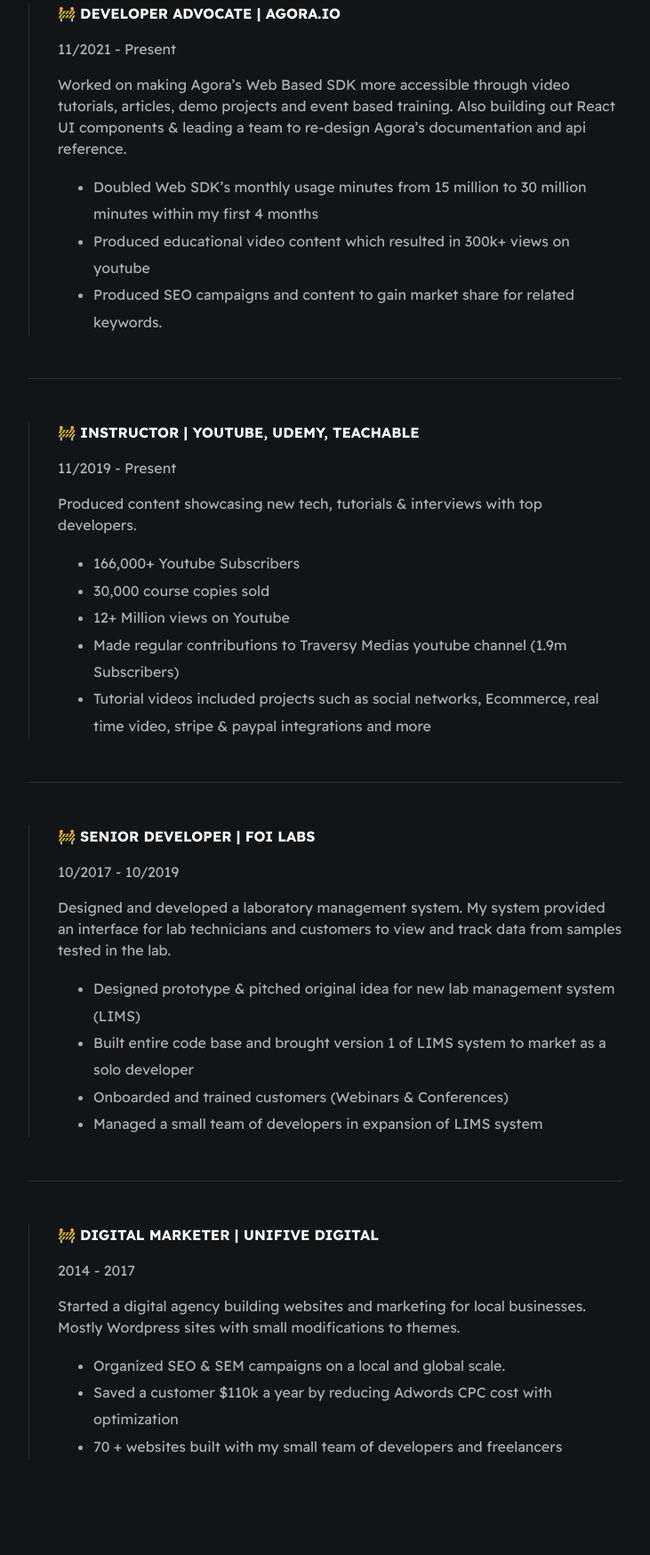
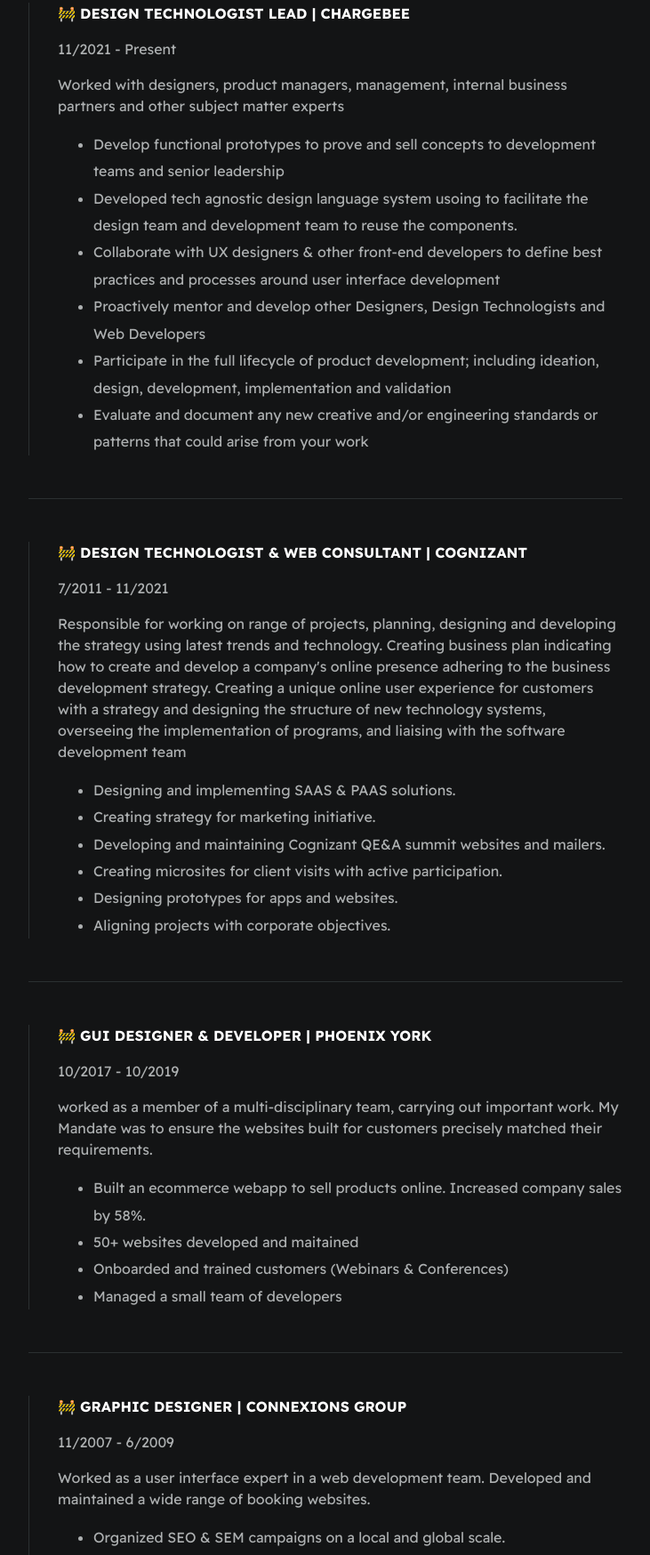
Before and after one commit to jjayaraaj/resume-website, a plain HTML site: page index.html in a window 1280 px wide. Shown: the part 1663-3411 px from the top of the page at 89% size, without its empty margins (274-1005 px from the left). Drawn offline with Linux system fonts and the light colour scheme.

Commit message:
Add work experience

```diff
--- a/index.html
+++ b/index.html
@@ -29,8 +29,8 @@
             <div id="socials--list">
                 <!-- <a href="https://youtube.com/c/dennisivy" target="_blank">Youtube</a>
                 <a href="https://twitter.com/dennisivy11" target="_blank">Twitter</a> -->
-                <a href="https://www.linkedin.com/in/dennis-ivanov/" target="_blank">Linkedin</a>
-                <a href="https://github.com/divanov11" target="_blank">Github</a>
+                <a href="https://www.linkedin.com/in/jjayaraaj/" target="_blank">Linkedin</a>
+                <a href="https://github.com/jjayaraaj" target="_blank">Github</a>
                 <a href="./assets/resume.pdf" target="_blank">Download Resume</a>
             </div>
         </section>
@@ -66,6 +66,7 @@
                 <div class="card--techstack"><span>MongoDB, MySQL</span></div>
                 <div class="card--techstack"><span>Adobe Photoshop, Figma</span></div>
                 <div class="card--techstack"><span>Bootstrap, Tailwind, Story Book</span></div>
+                <div class="card--techstack"><span>PHP, Codeigniter</span></div>
             </div>
         </section>
 
@@ -101,63 +102,76 @@
 
             <div class="line-break"></div>
             <div class="card--work-history">
-                <strong>🚧 DEVELOPER ADVOCATE | AGORA.IO</strong>
+                <strong>🚧 DESIGN TECHNOLOGIST LEAD | CHARGEBEE</strong>
                 <p>11/2021 - Present</p>
-                <p>Worked on making Agora’s Web Based SDK more accessible through video tutorials, articles, demo
-                    projects and event based training. Also building out React UI components & leading a team to
-                    re-design Agora’s documentation and api reference.</p>
+                <p>Worked with designers, product managers, management, internal business partners and other subject
+                    matter experts</p>
                 <ul>
-                    <li>Doubled Web SDK’s monthly usage minutes from 15 million to 30 million minutes within my first 4
-                        months</li>
-                    <li>Produced educational video content which resulted in 300k+ views on youtube</li>
-                    <li>Produced SEO campaigns and content to gain market share for related keywords.</li>
+                    <li>Develop functional prototypes to prove and sell concepts to development teams and senior
+                        leadership</li>
+                    <li>Developed tech agnostic design language system usoing to facilitate the design team and
+                        development team to reuse the components. </li>
+                    <li>Collaborate with UX designers & other front-end developers to define best practices and
+                        processes around user interface development</li>
+                    <li>Proactively mentor and develop other Designers, Design Technologists and Web Developers</li>
+                    <li>Participate in the full lifecycle of product development; including ideation, design,
+                        development, implementation and validation</li>
+                    <li>Evaluate and document any new creative and/or engineering standards or patterns that could arise
+                        from your work</li>
+
                 </ul>
             </div>
 
             <div class="line-break"></div>
 
             <div class="card--work-history">
-                <strong>🚧 INSTRUCTOR | YOUTUBE, UDEMY, TEACHABLE</strong>
-                <p>11/2019 - Present</p>
-                <p>Produced content showcasing new tech, tutorials & interviews with top developers.</p>
+                <strong>🚧 DESIGN TECHNOLOGIST & WEB CONSULTANT | COGNIZANT</strong>
+                <p>7/2011 - 11/2021</p>
+                <p>Responsible for working on range of projects, planning, designing and developing the
+                    strategy using latest trends and technology. Creating business plan indicating how to
+                    create and develop a company's online presence adhering to the business
+                    development strategy. Creating a unique online user experience for customers with a
+                    strategy and designing the structure of new technology systems, overseeing the
+                    implementation of programs, and liaising with the software development team</p>
                 <ul>
-                    <li>166,000+ Youtube Subscribers</li>
-                    <li>30,000 course copies sold</li>
-                    <li>12+ Million views on Youtube</li>
-                    <li>Made regular contributions to Traversy Medias youtube channel (1.9m Subscribers)</li>
-                    <li>Tutorial videos included projects such as social networks, Ecommerce, real time video, stripe &
-                        paypal integrations and more </li>
+                    <li>Designing and implementing SAAS & PAAS solutions.</li>
+                    <li>Creating strategy for marketing initiative.</li>
+                    <li>Developing and maintaining Cognizant QE&A summit websites and mailers.</li>
+                    <li>Creating microsites for client visits with active participation.</li>
+                    <li>Designing prototypes for apps and websites.</li>
+                    <li>Aligning projects with corporate objectives.</li>
                 </ul>
             </div>
 
             <div class="line-break"></div>
 
             <div class="card--work-history">
-                <strong>🚧 SENIOR DEVELOPER | FOI LABS</strong>
+                <strong>🚧 GUI DESIGNER & DEVELOPER | PHOENIX YORK</strong>
                 <p>10/2017 - 10/2019</p>
-                <p>Designed and developed a laboratory management system. My system
-                    provided an interface for lab technicians and customers to view and
-                    track data from samples tested in the lab.</p>
+                <p>worked as a member of a multi-disciplinary team, carrying out important work. My
+                    Mandate was to ensure the websites built for customers precisely matched their
+                    requirements.</p>
                 <ul>
-                    <li>Designed prototype & pitched original idea for new lab management system (LIMS)</li>
-                    <li>Built entire code base and brought version 1 of LIMS system to market as a solo developer</li>
+                    <li>Built an ecommerce webapp to sell products online. Increased company sales by 58%.</li>
+                    <li>50+ websites developed and maitained</li>
                     <li>Onboarded and trained customers (Webinars & Conferences)</li>
-                    <li>Managed a small team of developers in expansion of LIMS system</li>
+                    <li>Managed a small team of developers</li>
                 </ul>
             </div>
 
             <div class="line-break"></div>
 
             <div class="card--work-history">
-                <strong>🚧 DIGITAL MARKETER | UNIFIVE DIGITAL</strong>
-                <p>2014 - 2017</p>
-                <p>Started a digital agency building websites and marketing for
-                    local businesses. Mostly Wordpress sites with small modifications to
-                    themes.</p>
+                <strong>🚧 GRAPHIC DESIGNER | CONNEXIONS GROUP</strong>
+                <p>11/2007 - 6/2009</p>
+                <p>Worked as a user interface expert in a web development team. Developed and maintained a wide range of
+                    booking websites.</p>
                 <ul>
                     <li>Organized SEO & SEM campaigns on a local and global scale.</li>
-                    <li>Saved a customer $110k a year by reducing Adwords CPC cost with optimization</li>
-                    <li>70 + websites built with my small team of developers and freelancers</li>
+                    <li>Maintained 30 + websites </li>
+                    <li>Implemented responsive design as an early adaptor </li>
+                    <li>Transformed procedural PHP web applications to frameworks </li>
+                    <li>Reduced traditional marketing expenses by creating an online presence</li>
                 </ul>
             </div>
         </section>
@@ -166,21 +180,20 @@
             <h2>Projects & Accomplishments</h2>
 
             <div class="card--project">
-                <a href="project1.html"><span>🏆 </span>Built a Laboratory management system for forensics lab</a>
+                <a href="#"><span>🏆 </span>Built a tech agnostic Design Language system for Chargebee</a>
             </div>
 
             <div class="card--project">
-                <a href="project1.html"><span>🏆 </span>Documentation website - Lead team to re-build docs for
-                    agora.io</a>
+                <a href="#"><span>🏆 </span>Built a marketing event hybrid mobile app for
+                    Cognizant</a>
             </div>
 
             <div class="card--project">
-                <a href="project1.html"><span>🏆 </span>Ecommerce platform using paypal and stripe API for payment
-                    integration</a>
+                <a href="#"><span>🏆 </span> Won two time Pillar of the Month award in Cognizant</a>
             </div>
 
             <div class="card--project">
-                <a href="project1.html"><span>🏆 </span>Social Network - open source project</a>
+                <a href="#"><span>🏆 </span>WEG - open source project</a>
             </div>
 
         </section>
```
